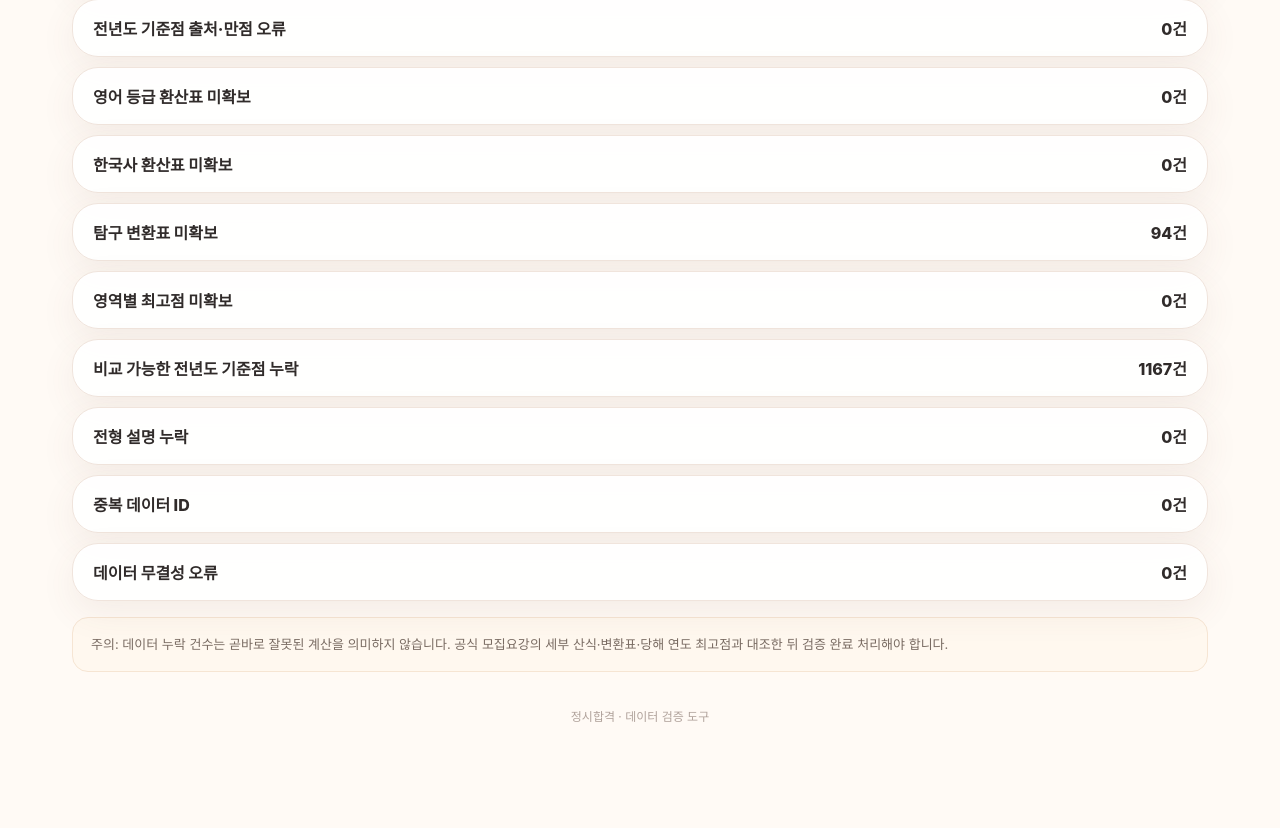
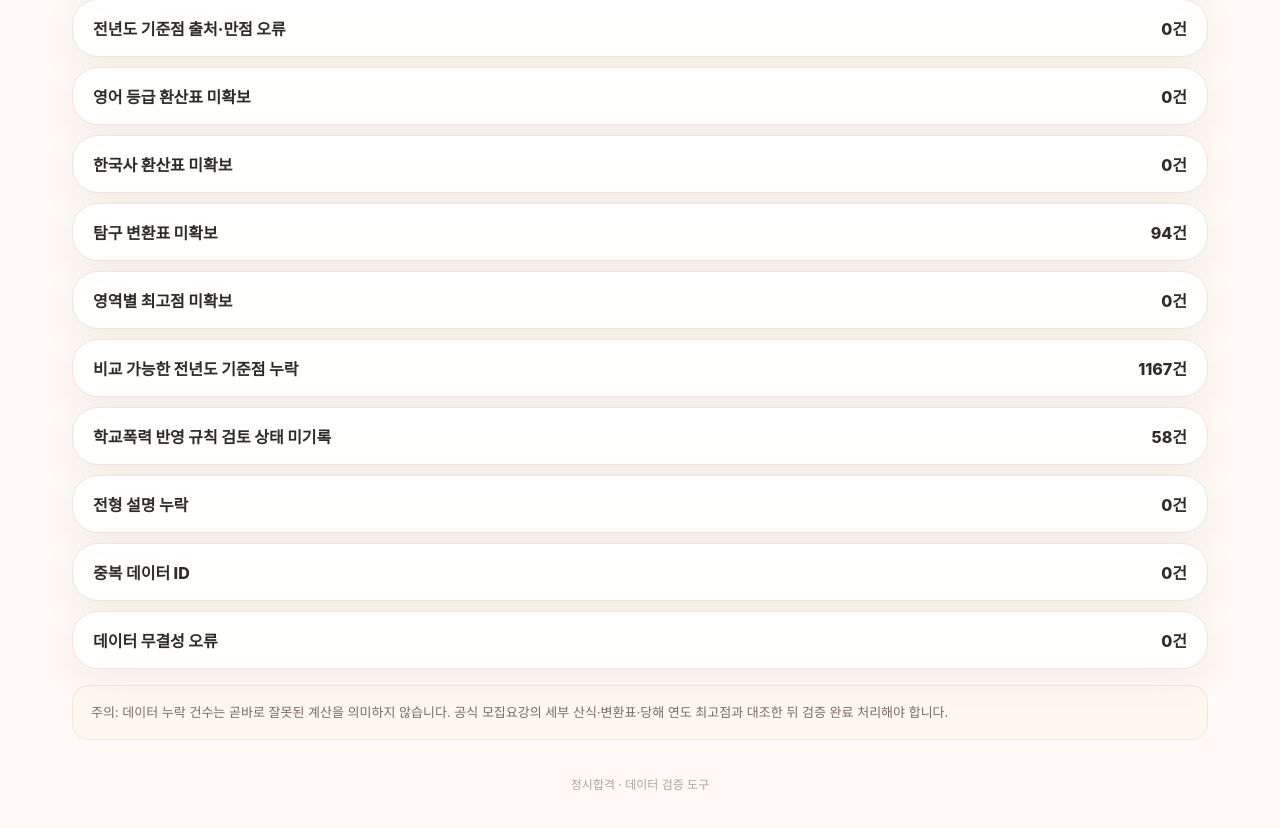
Before and after one commit to sooyachoco/2027-susi, a Next.js app: page /regular-audit in a window 1280 px wide. Shown: the part 6120-6948 px from the top of the page. Before the commit the page ends 6914 px from the top, so only its background shows below. Built offline with nearby package versions, Linux system fonts and the light colour scheme.

Commit message:
Show unreviewed school-violence policy audit findings

```diff
--- a/app/regular-audit/page.tsx
+++ b/app/regular-audit/page.tsx
@@ -32,6 +32,7 @@ const LABELS: Record<string, string> = {
   missingSubjectMaximumScores: "영역별 최고점 미확보",
   pendingSubjectMaximumScores: "2027 수능 영역별 최고점 발표 대기",
   missingComparableBenchmark: "비교 가능한 전년도 기준점 누락",
+  untrackedSchoolViolencePolicy: "학교폭력 반영 규칙 검토 상태 미기록",
   missingMethodNotes: "전형 설명 누락",
   duplicateIds: "중복 데이터 ID",
   integrityErrors: "데이터 무결성 오류",
```
